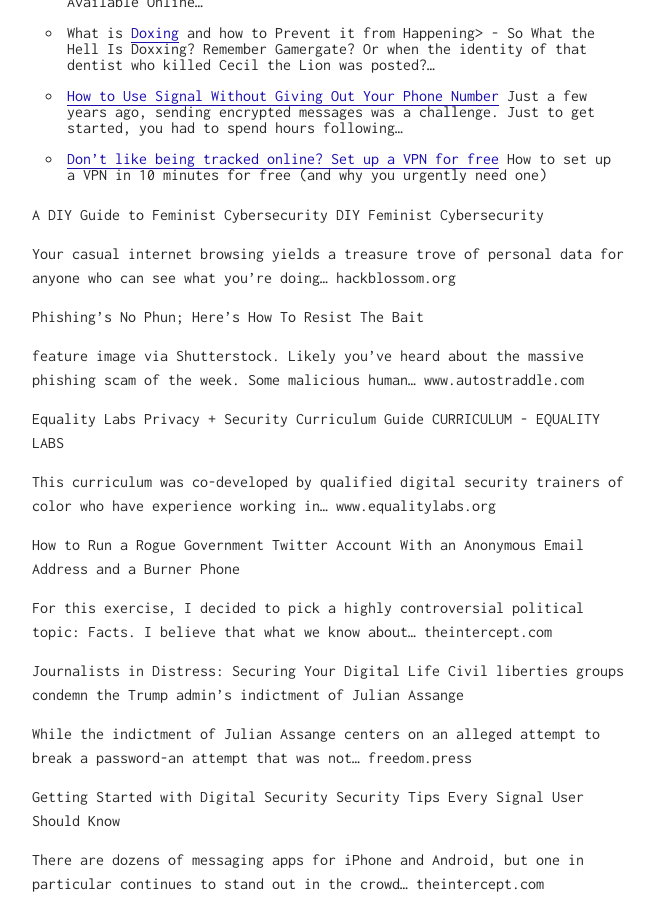
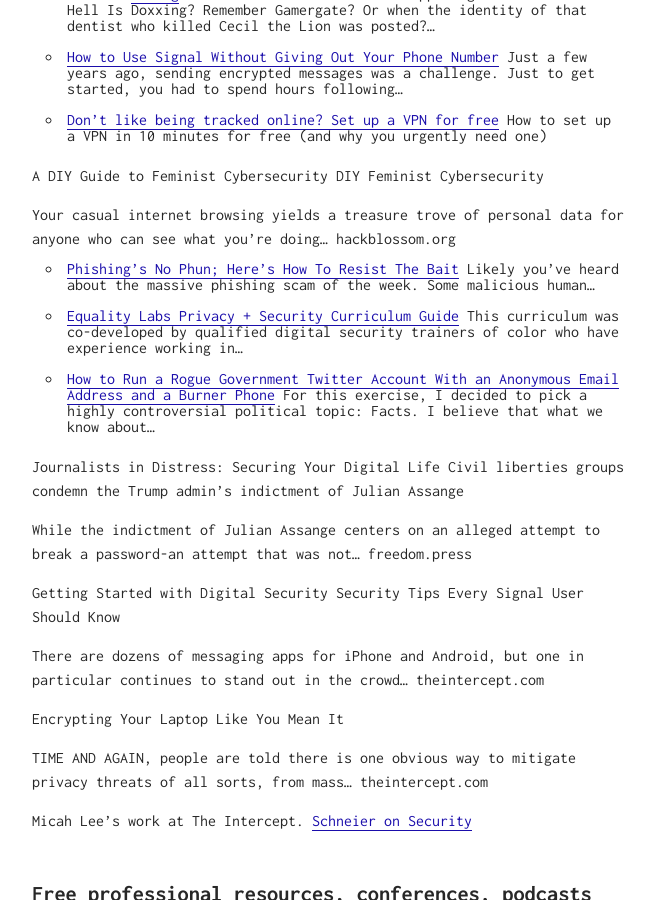
Before and after one commit to kaiiyer/kaiiyer.github.io, a Jekyll site: the page built from _posts/2019-04-19-An insight to Digital Privacy and Security Resources.md, in a window 1280 px wide and 900 px high, scrolled down 2128 px. Shown: the whole window, without its empty margins (308-963 px from the left). Built offline with Jekyll 4.4.1, drawn with Linux system fonts in a browser that asks for light colours; our own code applies the rules of GitHub Pages for plain Markdown files.

Commit message:
Update 2019-04-19-An insight to Digital Privacy and Security Resources.md

```diff
--- a/_posts/2019-04-19-An insight to Digital Privacy and Security Resources.md
+++ b/_posts/2019-04-19-An insight to Digital Privacy and Security Resources.md
@@ -13,7 +13,7 @@
 <b>Availability</b> — this means the systems and data are always accessible when you need them. For example, an online banking system or an online shopping site should always be on.
 
 # Powerful Tool-kits available today
-</br>
+
 
 > - Mozilla’s [Internet Health Report](https://internethealthreport.org/) or [Online Privacy and Security brief](https://assets.mozilla.net/pdf/IHPbriefs_Online_Privacy_March_2017.pdf)
     A Healthy Internet is Secure and Private. The Internet only stays healthy if we trust it as a safe place - to explore, transact, connect, and create.
@@ -81,21 +81,15 @@
 Your casual internet browsing yields a treasure trove of personal data for anyone who can see what you're doing…
 hackblossom.org
 
-Phishing's No Phun; Here's How To Resist The Bait
+> - [Phishing's No Phun; Here's How To Resist The Bait](https://www.autostraddle.com/phishings-no-phun-heres-how-to-resist-the-bait-378342/)
+    Likely you've heard about the massive phishing scam of the week. Some malicious human…
 
-feature image via Shutterstock. Likely you've heard about the massive phishing scam of the week. Some malicious human…
-www.autostraddle.com
+> - [Equality Labs Privacy + Security Curriculum Guide](https://www.equalitylabs.org/curriculum/)
+    This curriculum was co-developed by qualified digital security trainers of color who have experience working in…
 
-Equality Labs Privacy + Security Curriculum Guide
-CURRICULUM - EQUALITY LABS
+> - [How to Run a Rogue Government Twitter Account With an Anonymous Email Address and a Burner Phone](https://www.theguardian.com/global-development/poverty-matters/2011/aug/04/digital-technology-development-tool)
+    For this exercise, I decided to pick a highly controversial political topic: Facts. I believe that what we know about…
 
-This curriculum was co-developed by qualified digital security trainers of color who have experience working in…
-www.equalitylabs.org
-
-How to Run a Rogue Government Twitter Account With an Anonymous Email Address and a Burner Phone
-
-For this exercise, I decided to pick a highly controversial political topic: Facts. I believe that what we know about…
-theintercept.com
 
 Journalists in Distress: Securing Your Digital Life
 Civil liberties groups condemn the Trump admin's indictment of Julian Assange
```
